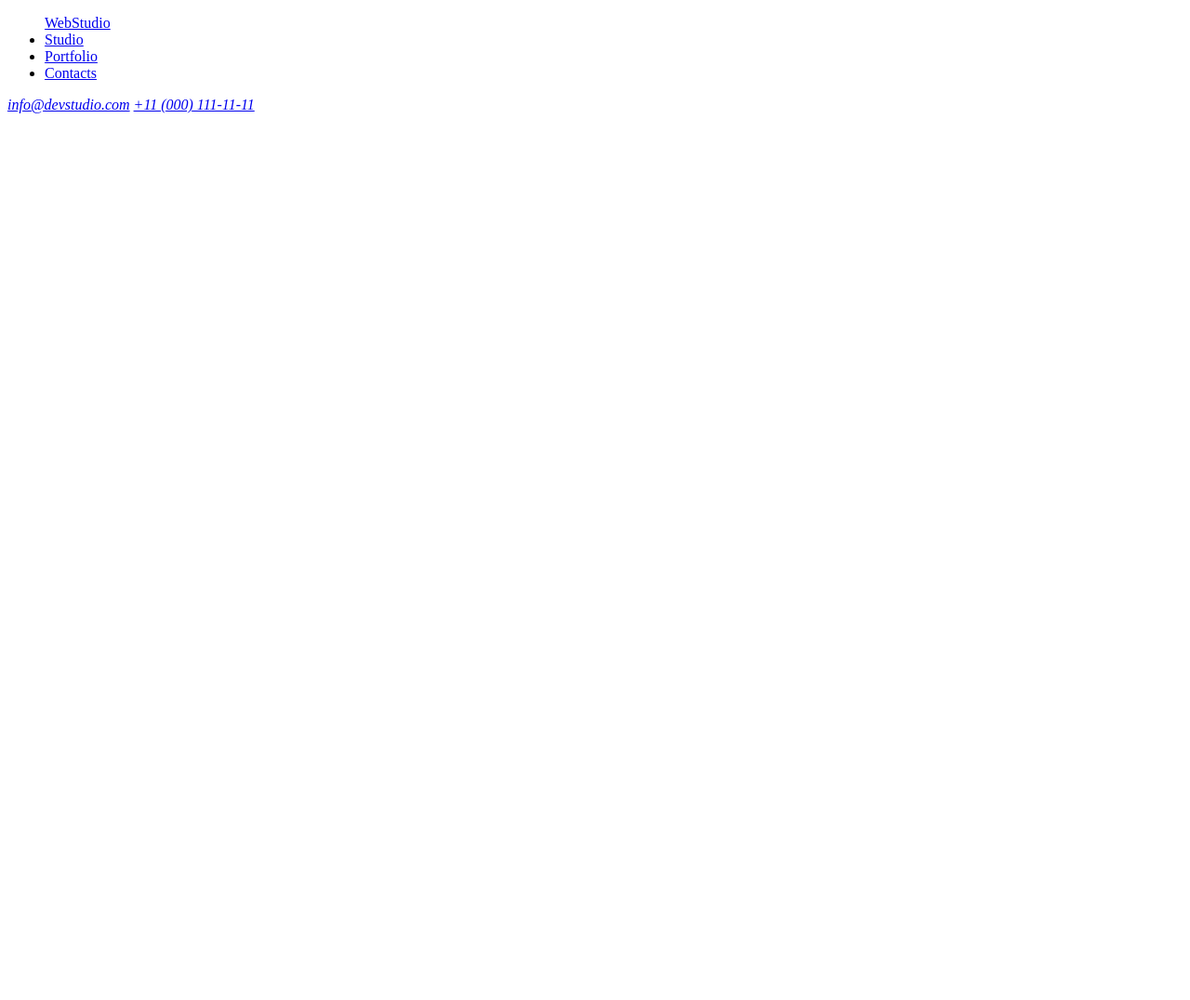
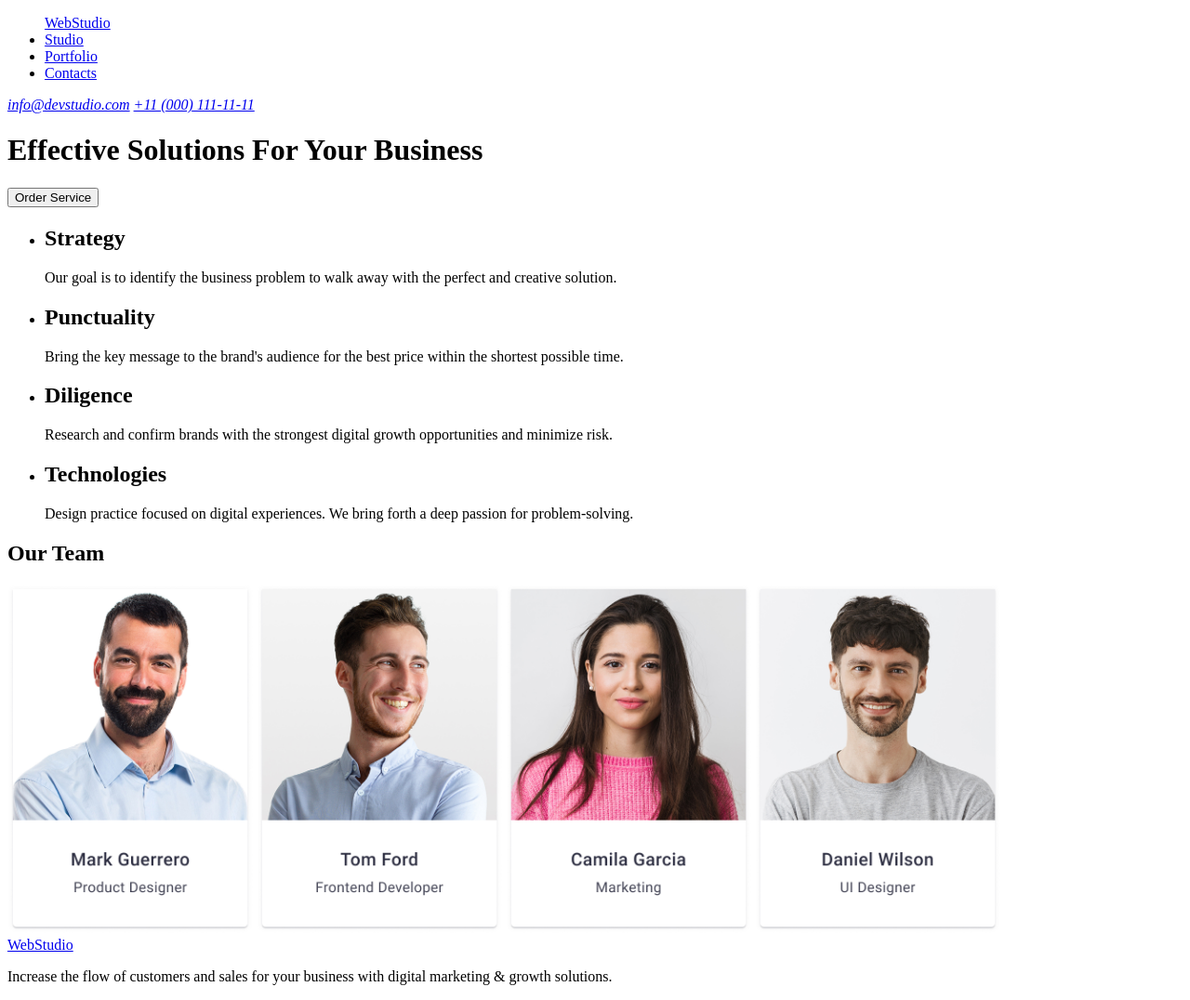
Before and after one commit to whyaannie/goit-markup-hw-01, a plain HTML site: page index.html in a window 1280 px wide. Shown: the whole page at 93% size. Before the commit the page ends 800 px from the top, so only its background shows below. Drawn offline with Linux system fonts and the light colour scheme.

Commit message:
Initial commit

```diff
--- a/index.html
+++ b/index.html
@@ -19,5 +19,49 @@
 <a href="tel:+110001111111">+11 (000) 111-11-11</a>
 </address>
 </header>
+<main>
+    <h1>Effective Solutions For Your Business</h1>
+    <button>Order Service</button>
+    <ul>
+        <li>
+            <h2>Strategy</h2>
+            <p>Our goal is to identify the business problem to walk away with the perfect and
+                creative solution.</p>
+        </li>
+        <li>
+            <h2>Punctuality</h2>
+            <p>Bring the key message to the brand's audience for the best price within the
+                shortest possible time.</p>
+        </li>
+        <li>
+            <h2>Diligence</h2>
+            <p>Research and confirm brands with the strongest digital growth opportunities and
+                minimize risk.</p>
+        </li>
+        <li>
+            <h2>Technologies</h2>
+            <p>Design practice focused on digital experiences. We bring forth a deep passion
+                for problem-solving.</p>
+        </li>
+    </ul>
+    <h2>Our Team</h2>
+    <img src="images/Web Studio (Version 5.0) (Copy)/Team Card 1.jpg"
+    alt="Mark Guerrero Product Designer"
+    width="264" />
+    <img src="images/Web Studio (Version 5.0) (Copy)/Team Card 2.jpg"
+    alt="Tom Ford Frontend Developer"
+    width="264" />
+    <img src="images/Web Studio (Version 5.0) (Copy)/Team Card 3.jpg"
+    alt="Camila Garcia Marketing"
+    width="264" />
+    <img src="images/Web Studio (Version 5.0) (Copy)/Team Card 4.jpg"
+    alt="Daniel Wilson UI Designer"
+    width="264" />
+</main>
+<footer>
+    <a href="index.html">WebStudio</a>
+    <p>Increase the flow of customers and sales for your business with digital marketing & growth
+        solutions.</p>
+</footer>
 </body>
 </html>
```
Also changed, not shown: images/Web Studio (Version 5.0) (Copy)/Team Card 1.jpg (added), images/Web Studio (Version 5.0) (Copy)/Team Card 2.jpg (added), images/Web Studio (Version 5.0) (Copy)/Team Card 3.jpg (added), images/Web Studio (Version 5.0) (Copy)/Team Card 4.jpg (added).
